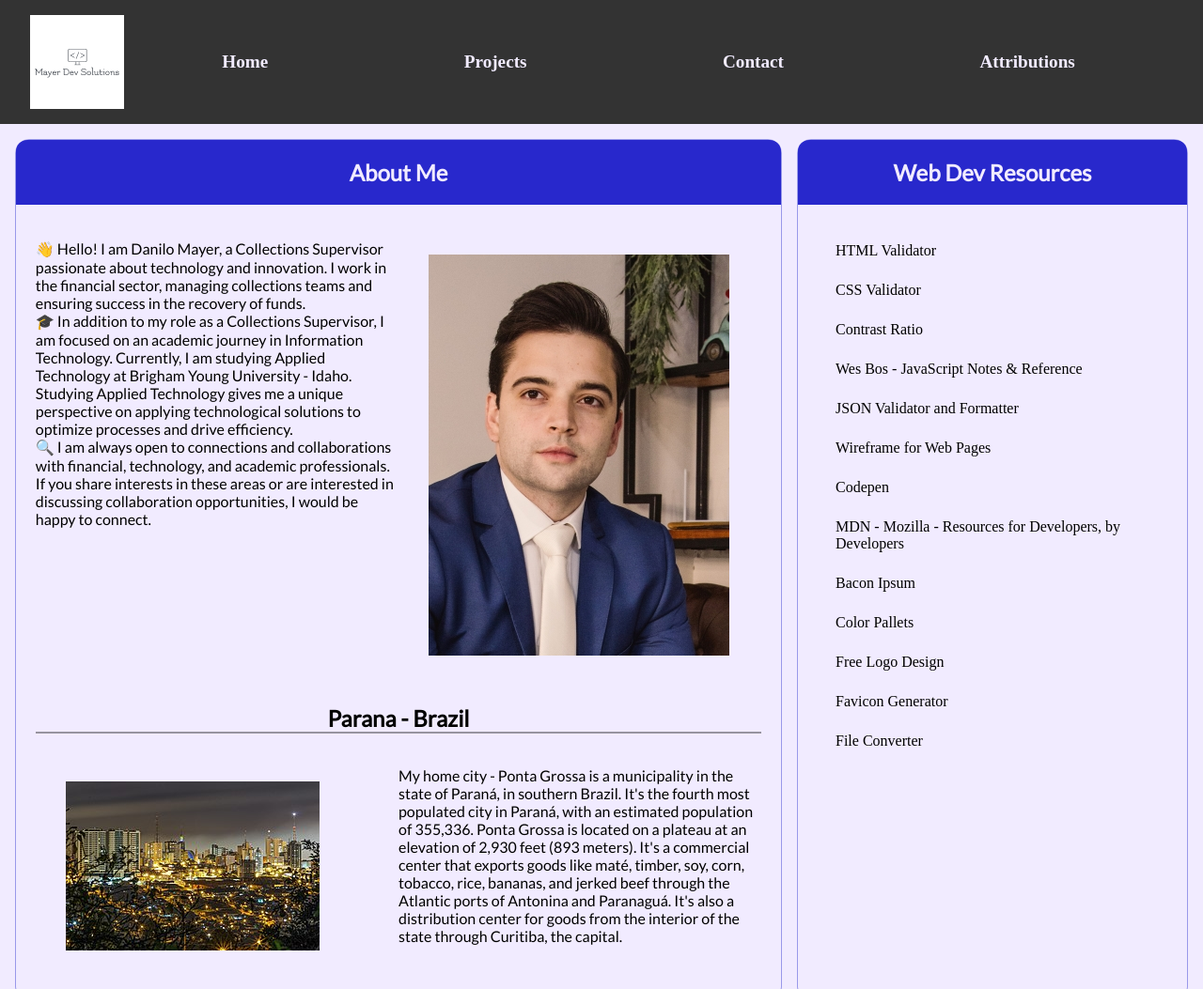
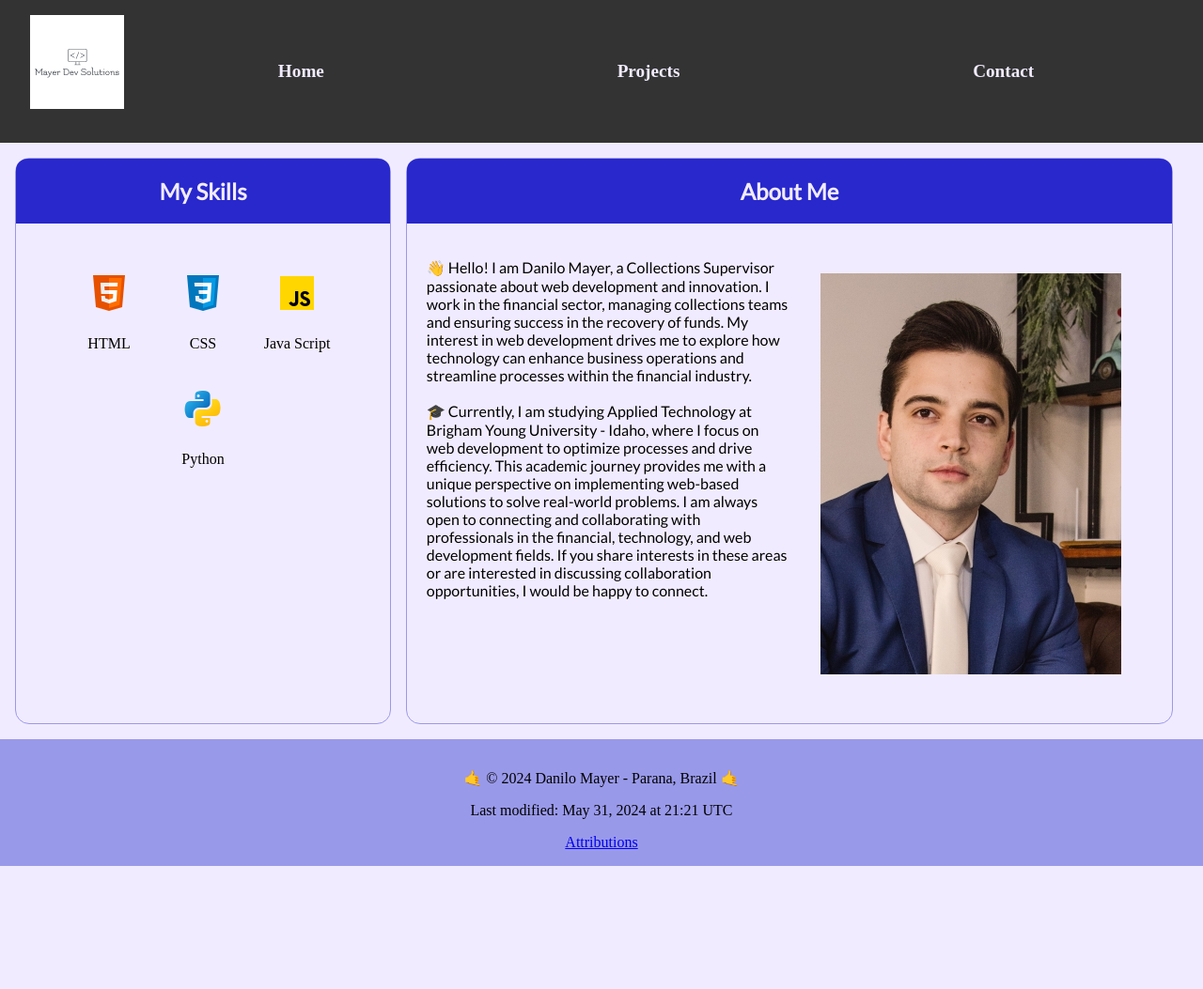
Before and after one commit to danilomayer/wdd131, a plain HTML site: page project/portfolio.html in a window 1280 px wide. Shown: the top 1053 px of the page at 94% size. After the commit the page ends 922 px from the top, so only its background shows below. Drawn offline with Linux system fonts and the light colour scheme; a web font is replaced by a local one.

Commit message:
Projects main page with styling finished

```diff
--- a/project/portfolio.html
+++ b/project/portfolio.html
@@ -18,85 +18,48 @@
             <a href="portfolio.html" title="home">Home</a>
             <a href="projects.html" title="projects">Projects</a>
             <a href="contact.html" title="contact">Contact</a>
-            <a href="attributions.html" title="attributions">Attributions</a>
         </nav>
     </header>
 
     <main class="main-box">
         <section class="card">
             <div class="title">
-                <h2>About Me</h2>
+                <h2>My Skills</h2>
             </div>
-            <div class="content">
-                <p id="mydescription">👋 Hello! I am Danilo Mayer, a Collections Supervisor passionate about technology
-                    and innovation. I
-                    work in the financial sector, managing collections teams and ensuring success in the recovery of
-                    funds.
-                    <br>
-                    🎓 In addition to my role as a Collections Supervisor, I am focused on an academic journey in
-                    Information Technology. Currently, I am studying Applied Technology at Brigham Young University -
-                    Idaho. Studying Applied Technology gives me a unique perspective on applying technological solutions
-                    to optimize processes and drive efficiency.
-                    <br>
-                    🔍 I am always open to connections and collaborations with financial, technology, and academic
-                    professionals. If you share interests in these areas or are interested in discussing collaboration
-                    opportunities, I would be happy to connect.
-                </p>
-                <img id="profilephoto" src="images/profile.jpg" alt="photo of myself">
-                <h2 id="myhome">Parana - Brazil</h2>
-                <img id="pontagrossa" src="images/Ponta_Grossa.jpg" alt="Picture of Ponta Grossa">
-                <p id="pontagrossadescription">My home city - Ponta Grossa is a municipality in the state of Paraná, in
-                    southern Brazil. It's the
-                    fourth most
-                    populated city in Paraná, with an estimated population of 355,336. Ponta Grossa is located on a
-                    plateau at an elevation of 2,930 feet (893 meters). It's a commercial center that exports goods like
-                    maté, timber, soy, corn, tobacco, rice, bananas, and jerked beef through the Atlantic ports of
-                    Antonina and Paranaguá. It's also a distribution center for goods from the interior of the state
-                    through Curitiba, the capital.</p>
-
+            <div id="skills">
+                <ul>
+                    <li><img src="images/icons8-html-logo-48.png" alt="html logo">HTML</li>
+                    <li><img src="images/icons8-css-logo-48.png" alt="css logo">CSS</li>
+                    <li><img src="images/icons8-javascript-48.png" alt="java script logo">Java Script</li>
+                    <li><img src="images/icons8-python-48.png" alt="python logo">Python</li>
+                </ul>
             </div>
         </section>
         <section class="card">
             <div class="title">
-                <h2>Web Dev Resources</h2>
+                <h2>About Me</h2>
             </div>
-            <div>
-                <ul>
-                    <a class="links" href="https://validator.w3.org/nu/" target="_blank">HTML Validator</a>
-                    <a class="links" href="https://jigsaw.w3.org/css-validator/" target="_blank">CSS Validator</a>
-
-                    <a class="links"
-                        href="https://www.siegemedia.com/contrast-ratio?ref=frontendchecklist#%23777-on-%23702963"
-                        target="_blank">Contrast
-                        Ratio</a>
-                    <a class="links" href="https://wesbos.com/javascript" target="_blank">Wes Bos - JavaScript Notes
-                        & Reference</a>
-
-                    <a class="links" href="https://jsonlint.com/" target="_blank">JSON Validator and Formatter</a>
-
-
-                    <a class="links" href="https://wireframe.cc/" target="_blank">Wireframe for Web Pages</a>
-                    <a class="links" href="https://codepen.io/your-work/" target="_blank">Codepen</a>
-                    <a class="links" href="https://developer.mozilla.org/en-US/" target="_blank">MDN - Mozilla -
-                        Resources for
-                        Developers,
-                        by Developers</a>
-                    <a class="links" href="https://baconipsum.com/" target="_blank">Bacon Ipsum</a>
-                    <a class="links" href="https://coolors.co/u/danilo_mayer" target="_blank">Color Pallets</a>
-                    <a class="links"
-                        href="https://logo-maker.freelogodesign.org/?companyName=Danilo%20Mayer%20-%20Portfolio&category=20"
-                        target="_blank">Free
-                        Logo Design</a>
-                    <a class="links" href="https://www.favicon.cc/" target="_blank">Favicon Generator</a>
-                    <a class="links" href="https://cloudconvert.com/" target="_blank">File Converter</a>
-                </ul>
-            </div>
+            <div class="content">
+                <p id="mydescription">👋 Hello! I am Danilo Mayer, a Collections Supervisor passionate about web
+                    development and innovation. I work in the financial sector, managing collections teams and ensuring
+                    success in the recovery of funds. My interest in web development drives me to explore how technology
+                    can enhance business operations and streamline processes within the financial industry.
+                    <br><br>
+                    🎓 Currently, I am studying Applied Technology at Brigham Young University - Idaho, where I focus on
+                    web development to optimize processes and drive efficiency. This academic journey provides me with a
+                    unique perspective on implementing web-based solutions to solve real-world problems. I am always
+                    open to connecting and collaborating with professionals in the financial, technology, and web
+                    development fields. If you share interests in these areas or are interested in discussing
+                    collaboration opportunities, I would be happy to connect.
+                </p>
+                <img id="profilephoto" src="images/profile.jpg" alt="photo of myself">
         </section>
     </main>
 
     <footer class="footer-box">
         <p>🤙 &copy; <span id="currentYear"></span> Danilo Mayer - Parana, Brazil 🤙</p>
         <p id="lastModified"></p>
+        <a href="attributions.html" title="attributions">Attributions</a>
     </footer>
     <script src="scripts/getdates.js"></script>
 </body>
--- a/project/styles/base.css
+++ b/project/styles/base.css
@@ -41,31 +41,22 @@ header {
     color: #f1ebff;
 }
 
-header h1 {
-    padding: 2rem;
-    text-align: left;
-}
-
 .navigation {
     font-family: var(--heading-font);
     list-style: none;
-    display: flex;
-    flex-wrap: wrap;
+    display: grid;
+    grid-template-columns: 1fr;
     background-color: #333333;
-    align-items: center;
     margin: 0;
     padding: 0 2rem 0 2rem;
+    align-items: center;
 }
 
-/* LARGER VIEW */
-.navigation a {
-    flex: 1 1 auto;
-}
 
 .navigation a {
     display: block;
     padding: 0.85rem 4rem;
-    margin: 0 1rem;
+    margin: 5px 0;
     text-decoration: none;
     text-align: center;
     color: black;
@@ -82,26 +73,28 @@ header h1 {
 }
 
 #logo {
-    padding: 1rem 0 1rem 0;
+    padding: 1rem 2rem;
+    align-self: center;
+    justify-self: center;
+    margin-bottom: 20px;
 }
 
 /* Main Section */
 .main-box {
     display: grid;
     max-width: 1800px;
-    grid-template-columns: repeat(3, 1fr);
-    margin: 1rem;
+    grid-template-columns: 1fr;
+    margin: 0;
 }
 
 .card {
+    display: grid;
     background-color: #f1ebff;
     border: 1px solid #9999ea;
-    border-radius: 15px;
 }
 
 .card:nth-child(1) {
-    grid-column: 1/3;
-    margin-right: 1rem;
+    grid-column: auto;
 }
 
 .title {
@@ -111,51 +104,55 @@ header h1 {
     margin: 0;
     align-items: center;
     justify-content: center;
-    border-radius: 12px 12px 0 0;
     color: #f1ebff;
-}
-
-#myhome:after {
-    content: ' ';
-    display: block;
-    border: 1px solid rgba(0, 0, 0, 0.377);
-}
-
-#myhome {
-    grid-column: 1/3;
-    text-align: center;
 }
 
 .content {
     padding: 1.3rem;
     display: grid;
-    grid-template-columns: repeat(2, 1fr);
 }
 
 #mydescription {
-    grid-column: 1/2;
-}
-
-#pontagrossadescription {
-    grid-column: 2/3;
+    grid-row: 2/3;
 }
 
 #profilephoto {
-    grid-column: 2/3;
+    grid-row: 1/2;
     padding: 2rem;
+    align-self: center;
+    justify-self: center;
 }
 
-#pontagrossa {
-    grid-column: 1/2;
-    padding: 2rem;
-}
-
-.links {
-    display: flex;
+#skills {
+    display: grid;
+    grid-template-columns: 1fr;
+    align-self: center;
+    justify-self: center;
     text-decoration: none;
     font-family: 'Times New Roman', Times, serif;
     color: black;
     padding-top: 1.5rem;
+}
+
+#skills ul {
+    list-style: none;
+    padding: 0;
+    margin: 0;
+    display: flex;
+    flex-wrap: wrap;
+    justify-content: center;
+}
+
+#skills img {
+    margin-bottom: 5px;
+}
+
+#skills li {
+    display: flex;
+    flex-direction: column;
+    align-items: center;
+    margin: 10px;
+    text-align: center;
 }
 
 /* Footer Section */
@@ -165,3 +162,94 @@ footer {
     text-align: center;
     background-color: #9999ea;
 }
+
+
+@media screen and (min-width:980px) {
+
+
+    /* Header Section */
+
+    .navigation {
+        display: flex;
+        flex-wrap: wrap;
+        align-items: center;
+        justify-items: center;
+        margin: 0;
+        padding: 0 2rem 0 2rem;
+    }
+
+    .navigation a {
+        display: block;
+        flex: 1 1 auto;
+        margin-left: 1rem;
+    }
+
+    .navigation a:hover {
+        font-weight: 800;
+        font-size: medium;
+        background-color: #bfbfd9;
+        color: #333333;
+    }
+
+    #logo {
+        padding: 1rem 0 1rem 0;
+    }
+
+    /* Main Section */
+    .main-box {
+        display: grid;
+        grid-template-columns: repeat(3, 1fr);
+        margin: 1rem;
+    }
+
+    .card {
+        display: block;
+        border-radius: 15px;
+    }
+
+    .card:nth-child(1) {
+        grid-column: 1/2;
+        margin-right: 1rem;
+    }
+
+    .card:nth-child(2) {
+        grid-column: 2/4;
+        margin-right: 1rem;
+    }
+
+    .title {
+        border-radius: 12px 12px 0 0;
+    }
+
+
+    .content {
+        display: grid;
+        grid-template-columns: repeat(2, 1fr);
+    }
+
+    #mydescription {
+        grid-column: 1/2;
+        grid-row: 1/3;
+    }
+
+    #profilephoto {
+        grid-column: 2/3;
+        grid-row: 1/2;
+        padding: 2rem;
+    }
+
+    #skills {
+        display: grid;
+        color: black;
+        padding-top: 1.5rem;
+    }
+
+    #skills img {
+        padding: 1rem;
+    }
+
+    #skills li {
+        list-style: none;
+    }
+
+}
```
Also changed, not shown: project/images/icons8-css-logo-48.png (added), project/images/icons8-html-logo-48.png (added), project/images/icons8-javascript-48.png (added), project/images/icons8-python-48.png (added).
